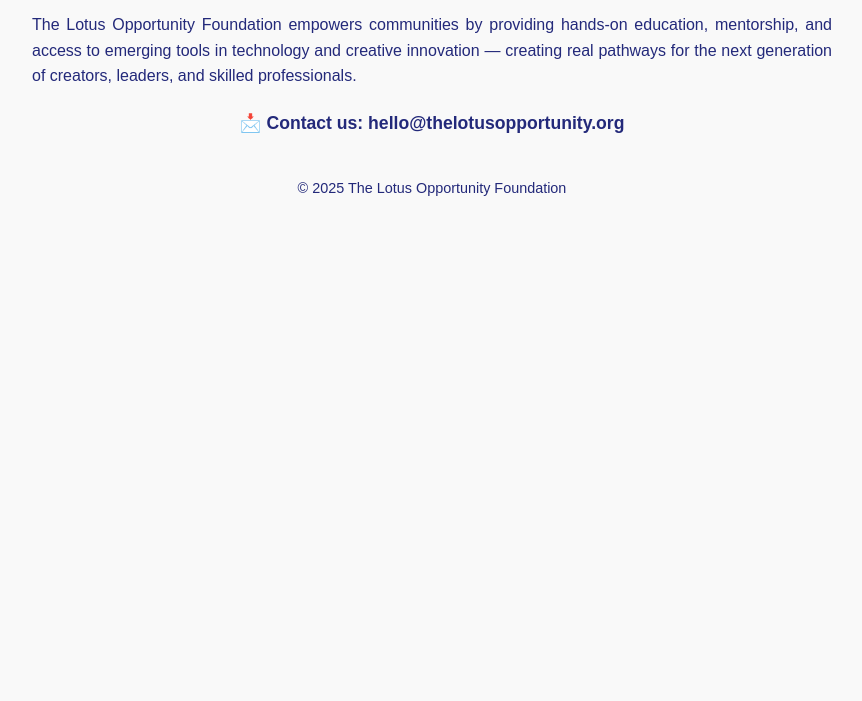
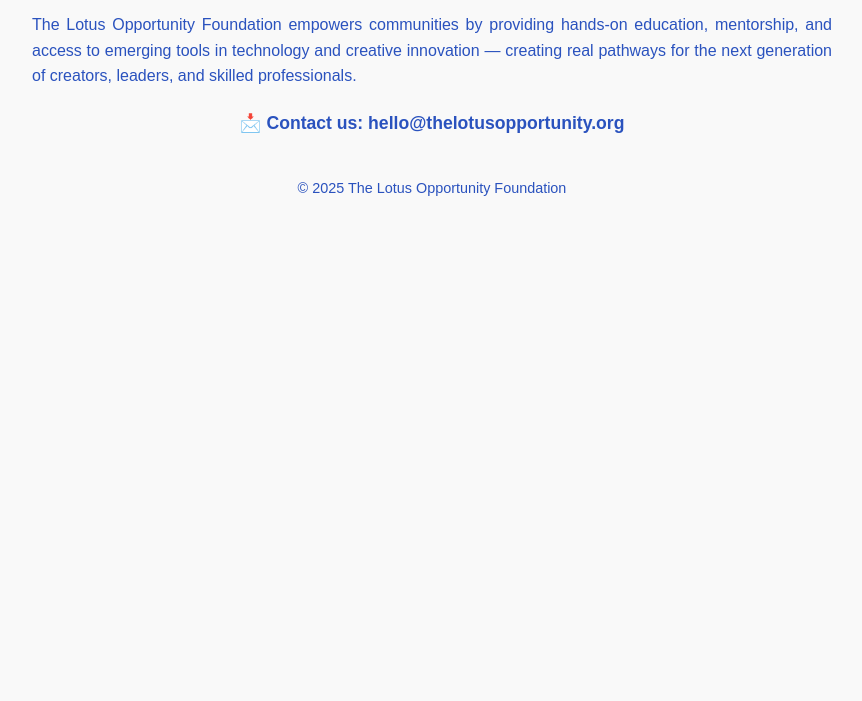
Before and after one commit to The-LotusOpportunity/thelotusopportunity, a plain HTML site: page index.html in a window 1280 px wide. Shown: the part 99-800 px from the top of the page, without its empty margins (208-1070 px from the left). Drawn offline with Linux system fonts and the light colour scheme.

Commit message:
Update index.html

```diff
--- a/index.html
+++ b/index.html
@@ -9,7 +9,7 @@
       font-family: Arial, sans-serif;
       line-height: 1.6;
       margin: 40px;
-      color: #23297a; /* your chosen font color */
+      color: #2a52be; /* your chosen font color */
       background-color: #f9f9f9;
     }
 
```
